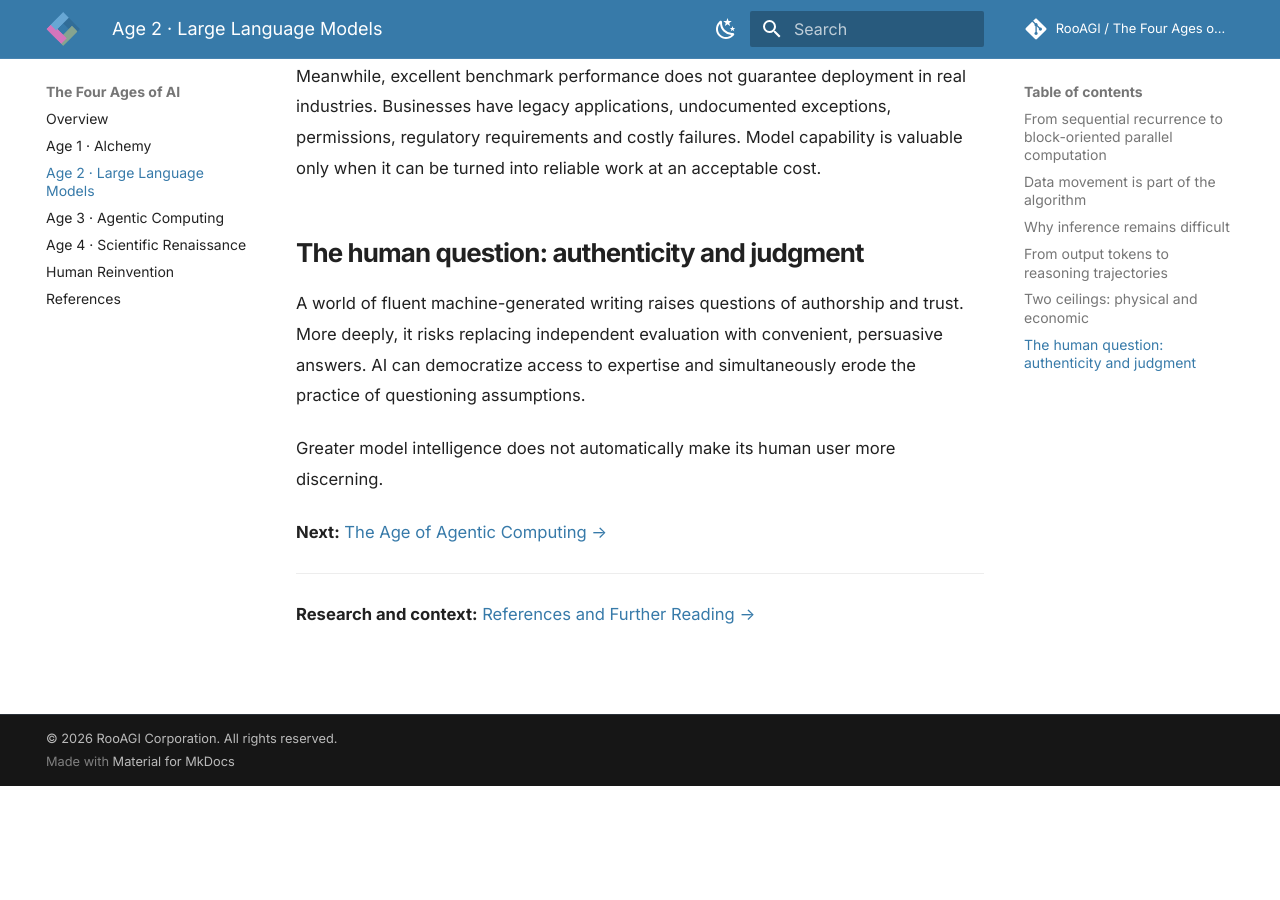
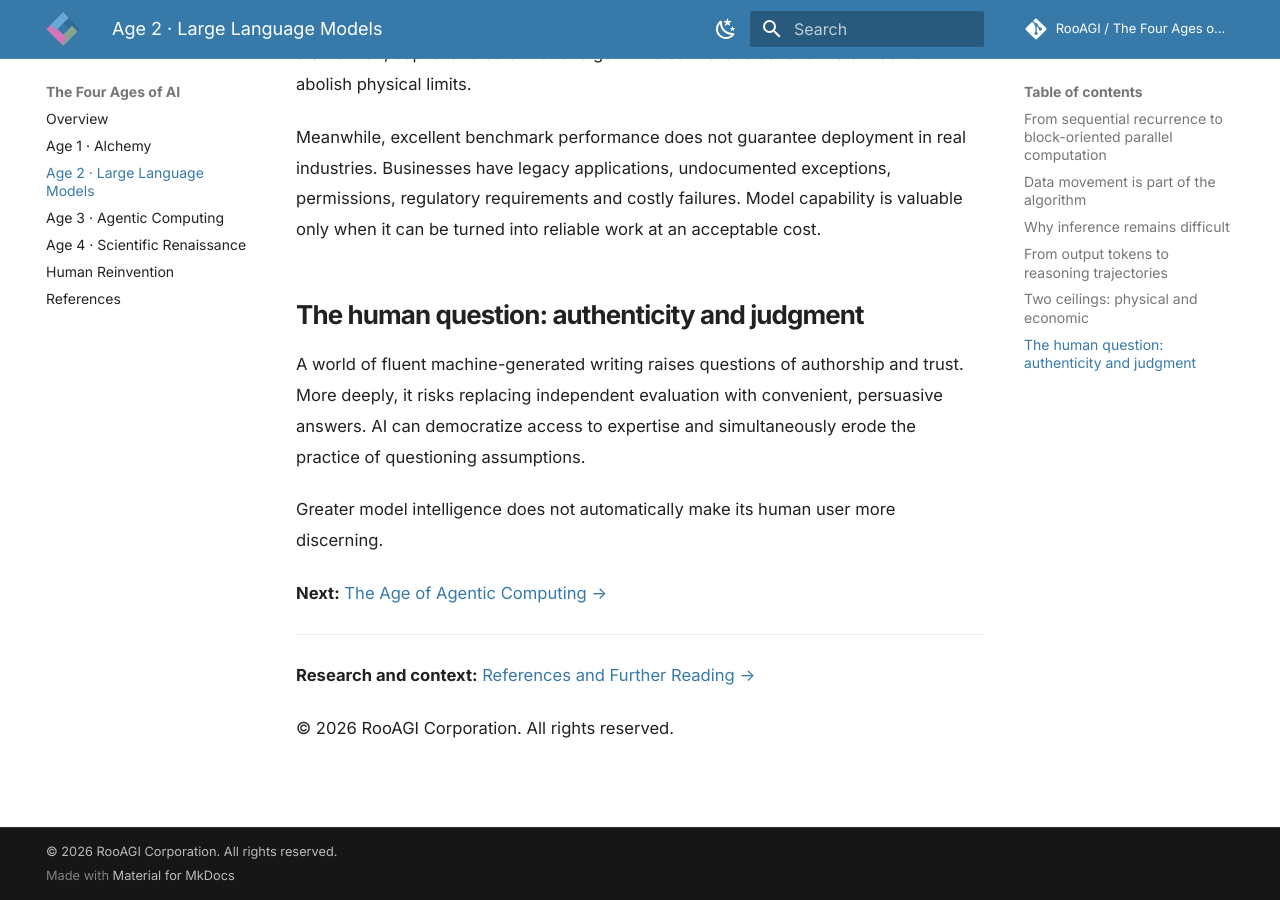
Before and after one commit to RooAGI/The-Four-Ages-of-AI-From-Machine-Intelligence-to-Human-Reinvention, an MkDocs documentation site: the page built from docs/age-2-llms.md, in a window 1280 px wide and 900 px high, scrolled down 3331 px. Built offline with MkDocs 1.6.1 and Material for MkDocs 9.7.7, drawn with Linux system fonts in a browser that asks for light colours; comment, search, counter and statistics services are not loaded; before the commit the page ends 4117 px from its top, so only the background shows below that; some of the changed text lies outside the part shown.

Commit message:
Display RooAGI branding and copyright within age-2-llms.md

```diff
--- a/docs/age-2-llms.md
+++ b/docs/age-2-llms.md
@@ -1,3 +1,5 @@
+<div class="article-brand"><img src="../assets/rooagi-logo.png" alt="RooAGI logo" width="52"><span>ROOAGI · THE FOUR AGES OF AI</span></div>
+
 # 02 · The Age of Large Language Models
 
 *Transformer scaling, massively parallel computing and the emerging limits of model-centric intelligence*
@@ -64,3 +66,5 @@
 ---
 
 **Research and context:** [References and Further Reading →](references.md)
+
+<div class="article-copyright">© 2026 RooAGI Corporation. All rights reserved.</div>
```
